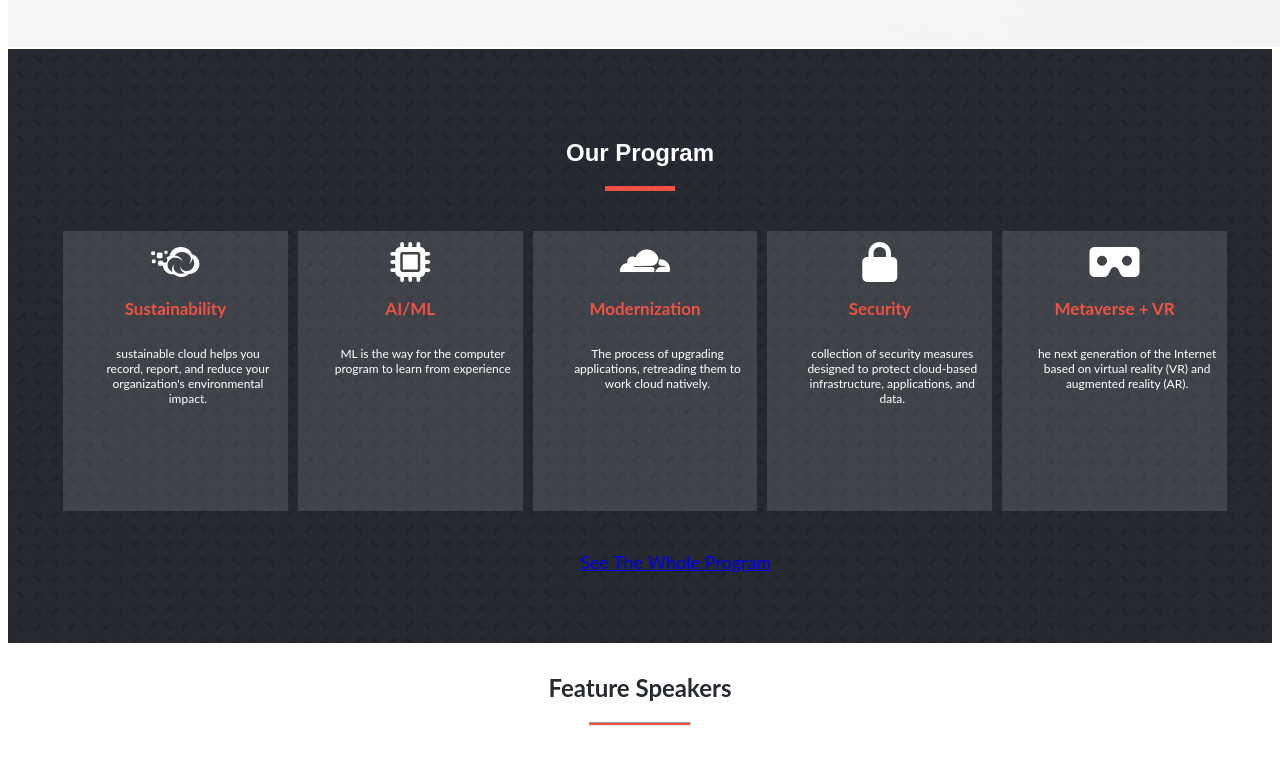
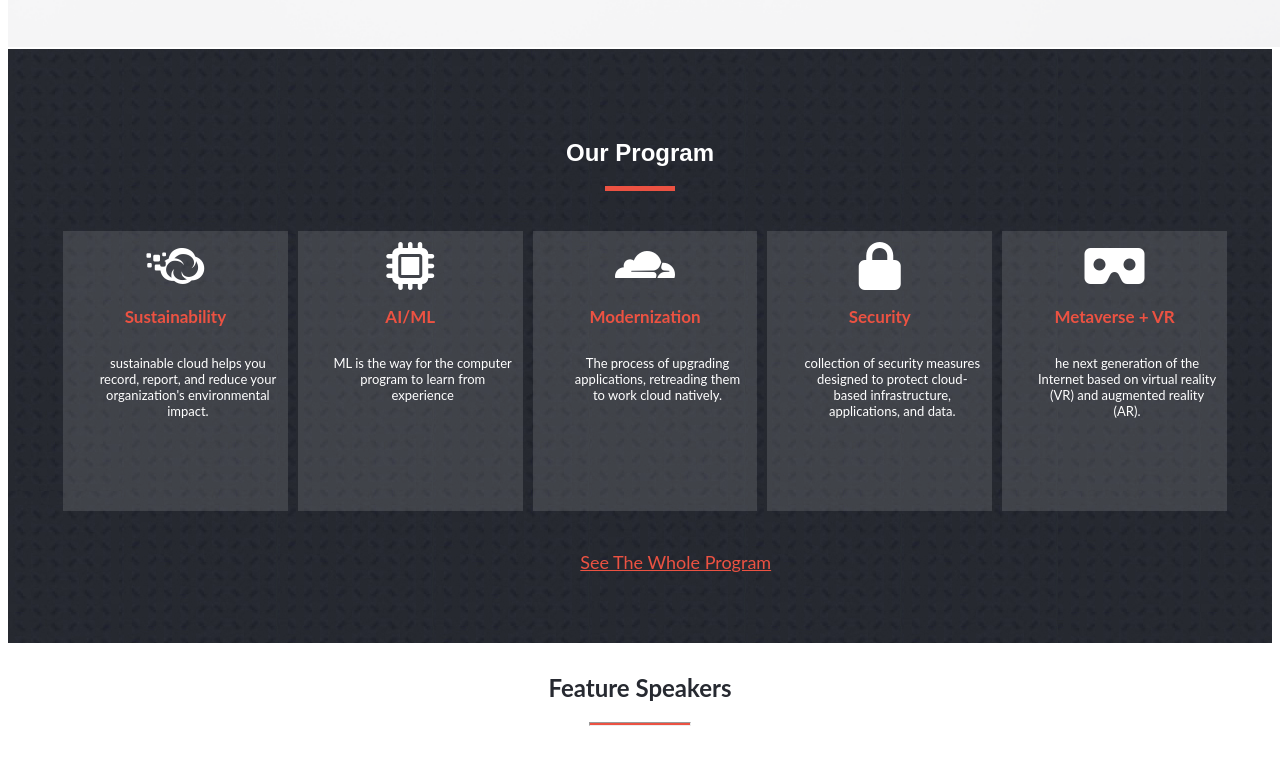
Before and after one commit to henrycode460/html_Capstone_Project, a website: page index.html in a window 1280 px wide. Shown: the part 640-1404 px from the top of the page. Drawn offline with Linux system fonts and the light colour scheme.

Commit message:
Increase the size of the image, h2 text, p text, and change the color of the join submit link so user can see

```diff
--- a/style.css
+++ b/style.css
@@ -190,7 +190,7 @@ cursor: pointer;
   left: 0;
   color: #ec5242;
   font-family: 'lato', sans-serif;
-  font-size: 17px;
+  font-size: 20px;
   padding: 20px 10px;
 }
 
@@ -576,7 +576,7 @@ hr {
 
   .list-details {
     text-align: center;
-    font-size: 12px;
+    font-size: 13px;
     color: #fff;
     font-family: 'lato', sans-serif;
   }
@@ -599,7 +599,7 @@ hr {
   }
 
   .list_image {
-    font-size: 40px;
+    font-size: 48px;
     color: #fff;
     text-align: center;
   }
@@ -613,6 +613,7 @@ hr {
     margin-left: 45%;
     font-family: 'lato', sans-serif;
     font-size: 18px;
+    color: #ec5242;
   }
 
   .seeprogram {
```
